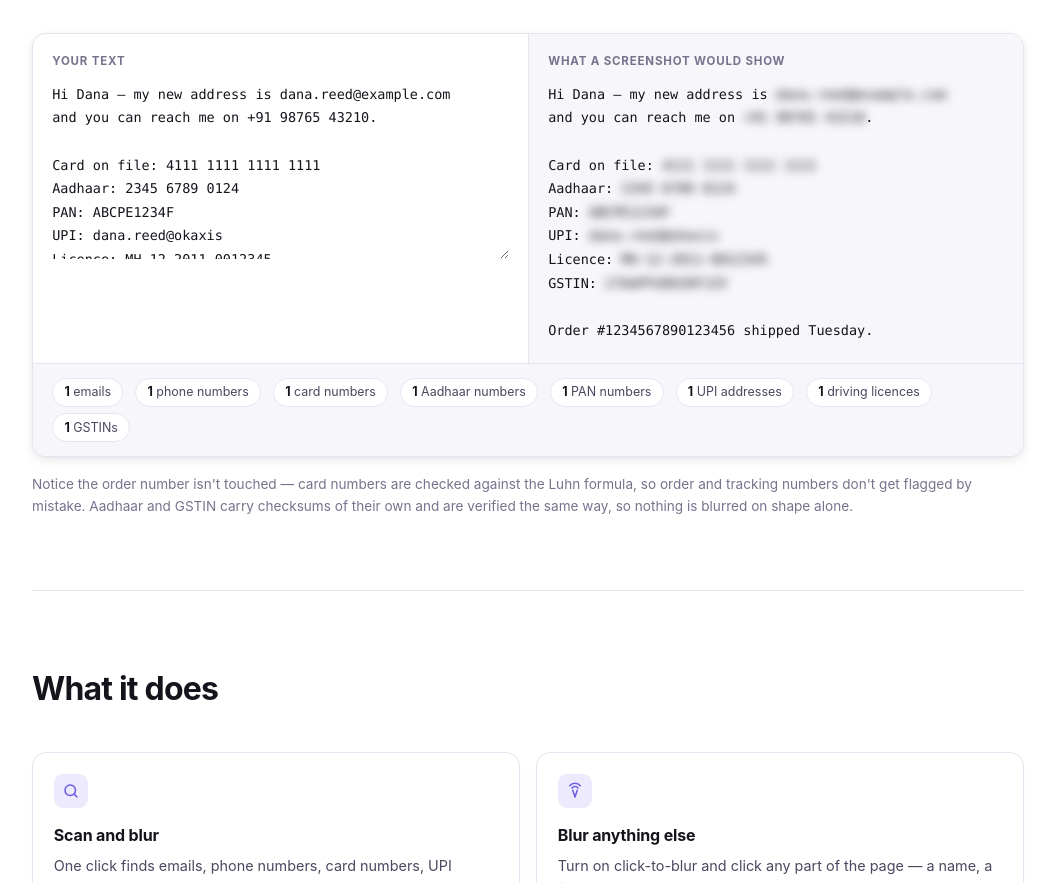
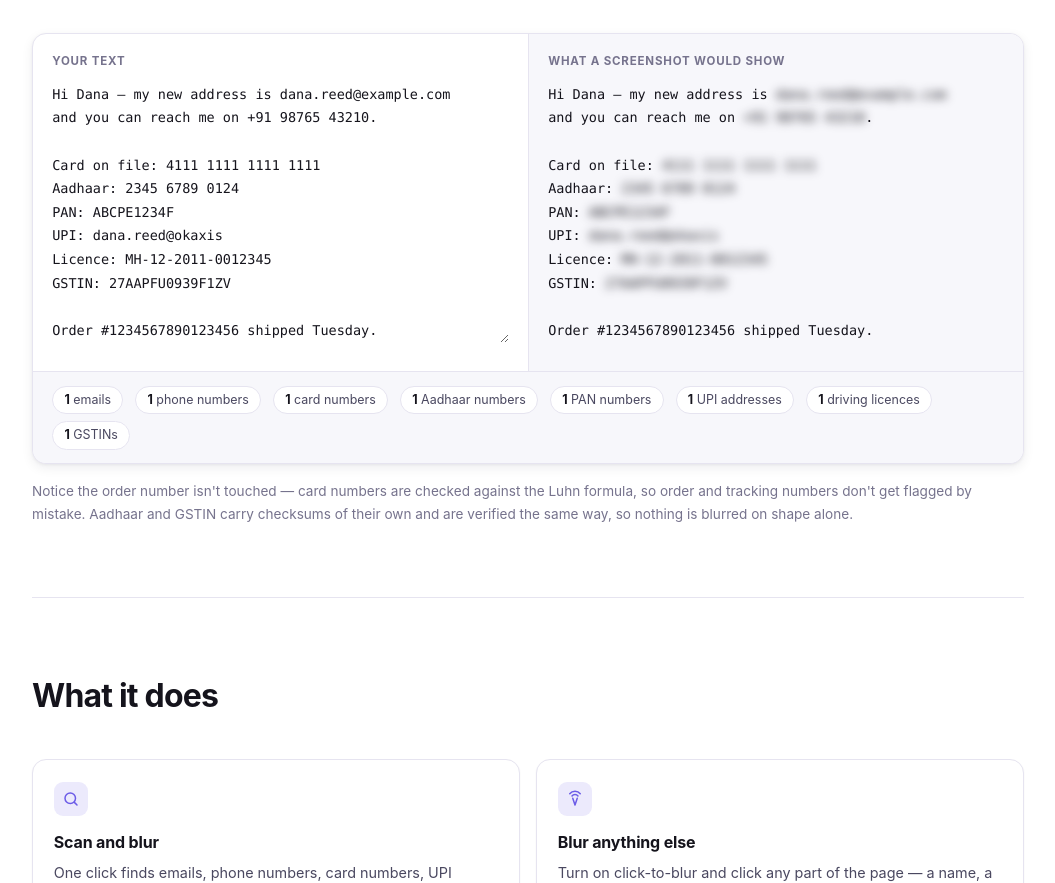
Before and after one commit to imAshutoshGupta/smudge, a browser extension: page docs/index.html in a window 1280 px wide. Shown: the part 876-1759 px from the top of the page, without its empty margins (112-1167 px from the left). Drawn offline with Linux system fonts and the light colour scheme.

Commit message:
Let the demo's text box grow to fit its text
The landing page's "Your text" box had a fixed minimum height of about six
lines, but the sample text is twelve, so the bottom half sat behind an inner
scroll while the output pane beside it showed everything. The box now resizes
to its content on load, as you type, and when the window resizes.

Co-Authored-By: Claude Opus 5.5 <noreply@anthropic.com>
Claude-Session: https://claude.ai/code/session_01Ed2hRC9oXDkVtMxmt3EKAL

```diff
--- a/docs/index.html
+++ b/docs/index.html
@@ -429,6 +429,7 @@
         color: var(--fg);
         font: 13.5px/1.75 ui-monospace, SFMono-Regular, Menlo, monospace;
         resize: vertical;
+        overflow: hidden;
         outline: none;
         padding: 0;
       }
@@ -1001,8 +1002,16 @@ Order #1234567890123456 shipped Tuesday.</textarea>
           }
         }
 
-        input.addEventListener("input", render);
+        // Grow the box to fit its text, so nothing hides behind an inner scroll.
+        function fit() {
+          input.style.height = "auto";
+          input.style.height = input.scrollHeight + "px";
+        }
+
+        input.addEventListener("input", () => { render(); fit(); });
+        window.addEventListener("resize", fit);
         render();
+        fit();
       })();
     </script>
   </body>
```
